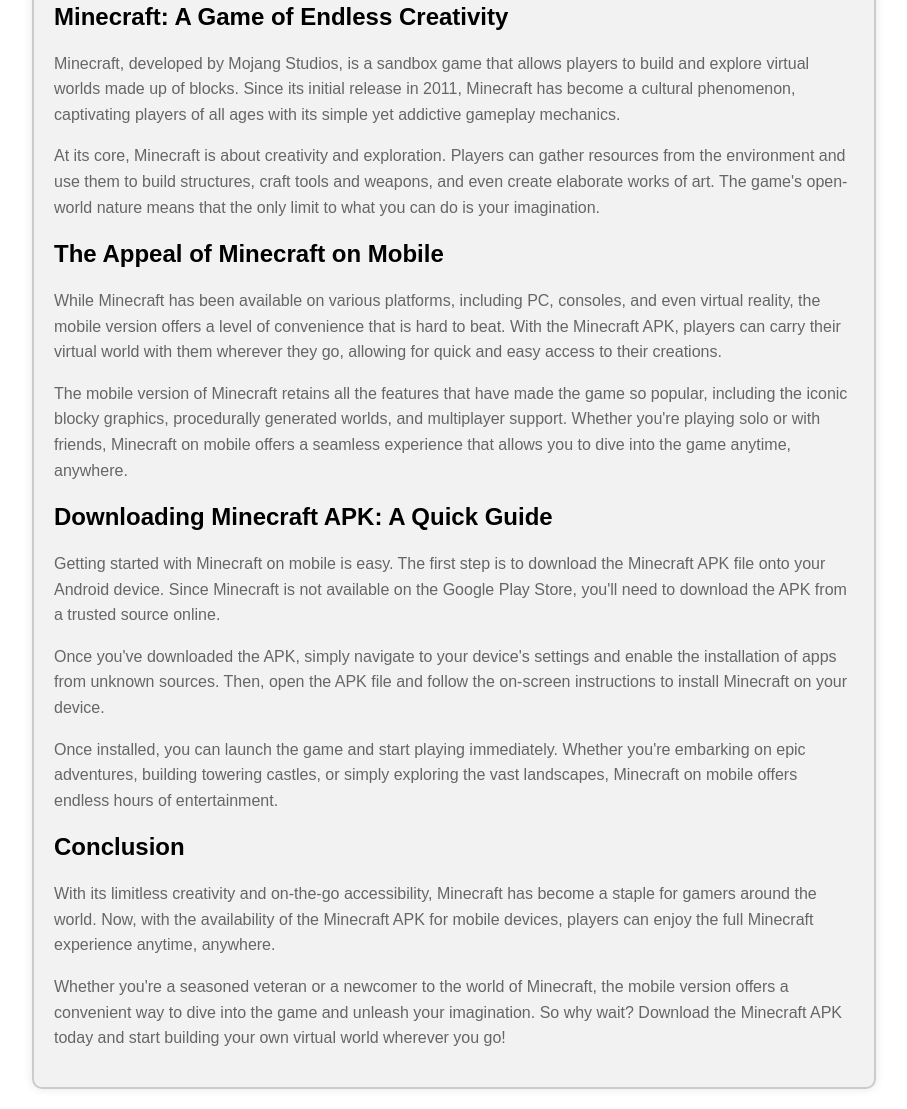
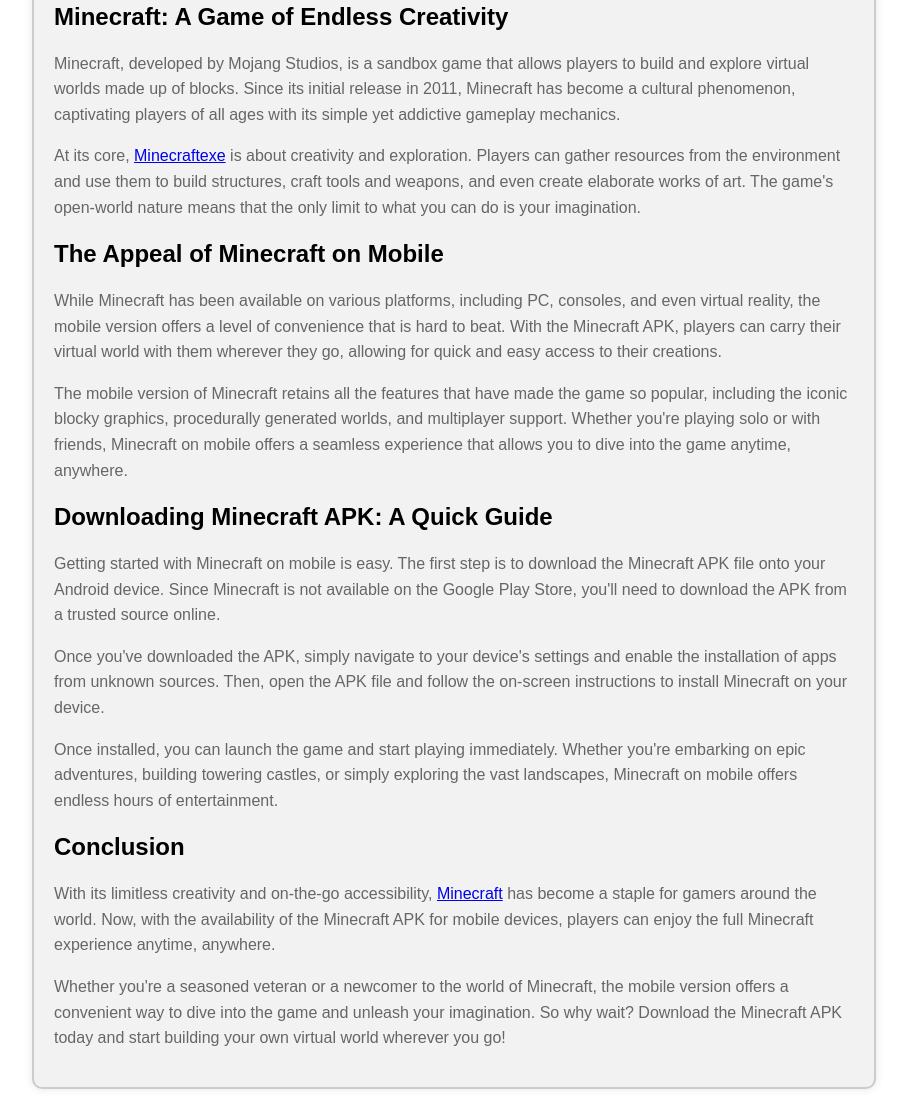
Before and after one commit to roberthinsom/minecraftexe, a plain HTML site: page index.html in a window 1280 px wide. Shown: the part 304-1413 px from the top of the page, without its empty margins (186-1093 px from the left). Drawn offline with Linux system fonts and the light colour scheme.

Commit message:
Update index.html

```diff
--- a/index.html
+++ b/index.html
@@ -40,7 +40,7 @@
             <h2>Minecraft: A Game of Endless Creativity</h2>
             <p>Minecraft, developed by Mojang Studios, is a sandbox game that allows players to build and explore virtual worlds made up of blocks. Since its initial release in 2011, Minecraft has become a cultural phenomenon, captivating players of all ages with its simple yet addictive gameplay mechanics.</p>
 
-            <p>At its core, Minecraft is about creativity and exploration. Players can gather resources from the environment and use them to build structures, craft tools and weapons, and even create elaborate works of art. The game's open-world nature means that the only limit to what you can do is your imagination.</p>
+            <p>At its core, <a href="https://www.minecraftexe.com/">Minecraftexe</a>  is about creativity and exploration. Players can gather resources from the environment and use them to build structures, craft tools and weapons, and even create elaborate works of art. The game's open-world nature means that the only limit to what you can do is your imagination.</p>
 
             <h2>The Appeal of Minecraft on Mobile</h2>
             <p>While Minecraft has been available on various platforms, including PC, consoles, and even virtual reality, the mobile version offers a level of convenience that is hard to beat. With the Minecraft APK, players can carry their virtual world with them wherever they go, allowing for quick and easy access to their creations.</p>
@@ -55,7 +55,7 @@
             <p>Once installed, you can launch the game and start playing immediately. Whether you're embarking on epic adventures, building towering castles, or simply exploring the vast landscapes, Minecraft on mobile offers endless hours of entertainment.</p>
 
             <h2>Conclusion</h2>
-            <p>With its limitless creativity and on-the-go accessibility, Minecraft has become a staple for gamers around the world. Now, with the availability of the Minecraft APK for mobile devices, players can enjoy the full Minecraft experience anytime, anywhere.</p>
+            <p>With its limitless creativity and on-the-go accessibility, <a href="https://minecraftexe.pages.dev/">Minecraft</a>  has become a staple for gamers around the world. Now, with the availability of the Minecraft APK for mobile devices, players can enjoy the full Minecraft experience anytime, anywhere.</p>
 
             <p>Whether you're a seasoned veteran or a newcomer to the world of Minecraft, the mobile version offers a convenient way to dive into the game and unleash your imagination. So why wait? Download the Minecraft APK today and start building your own virtual world wherever you go!</p>
         </main>
```
